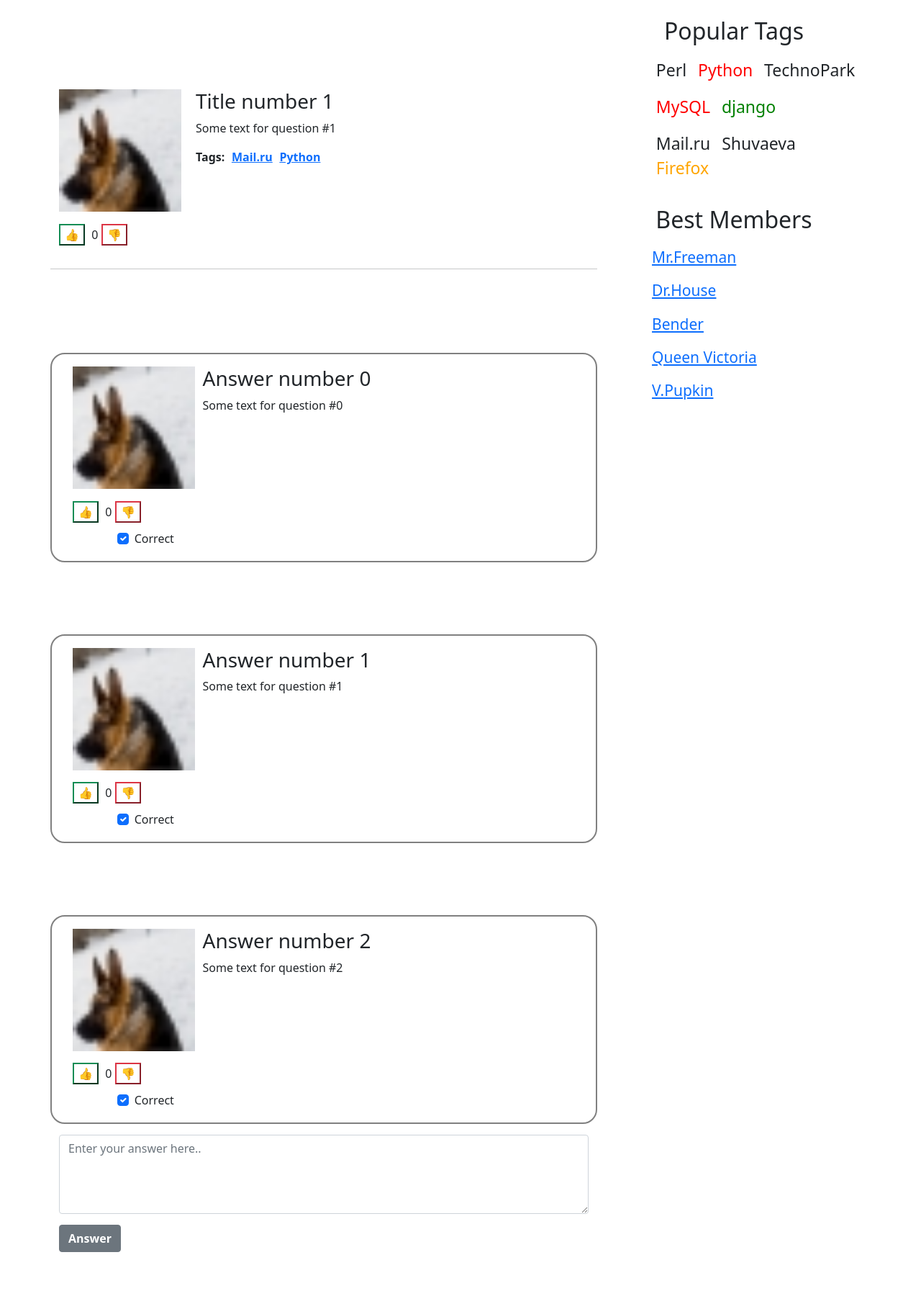
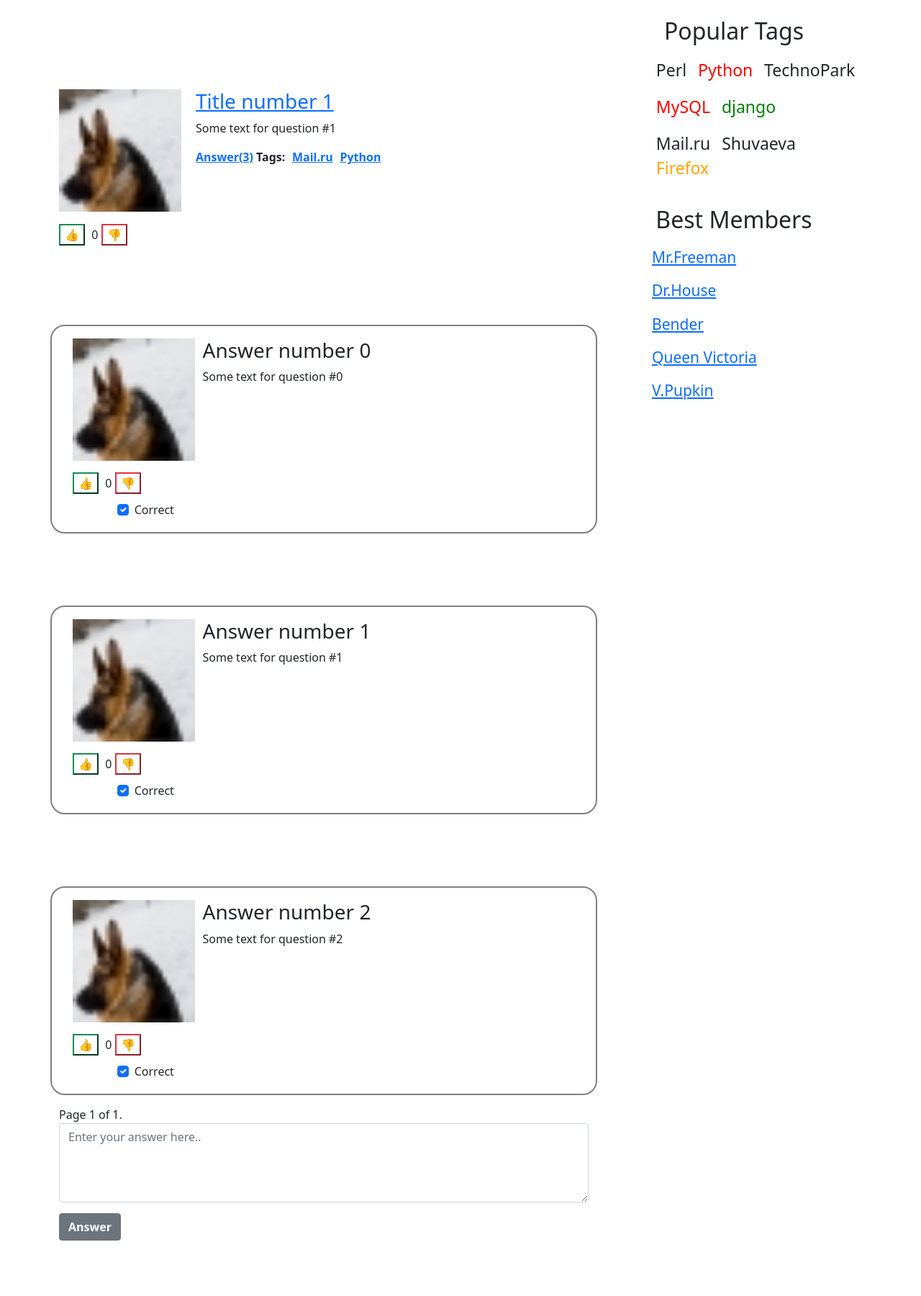
Before and after one commit to Kostich31/askme_kostinich, a Django app: page /question/1/ in a window 1280 px wide. Shown: the part 76-1876 px from the top of the page at 72% size. Run offline with Django 3.2, Linux system fonts and the light colour scheme; some libraries are stand-ins or nearby versions.

Commit message:
Добавил пагинацию и изменил урлы

```diff
--- /dev/null
+++ b/app/urls.py
@@ -0,0 +1,14 @@
+
+from django.urls import path
+
+from app import views
+
+app_urlpatterns = [
+    path('ask/', views.ask, name='ask'),
+    path('login/', views.login, name='login'),
+    path('question/<int:pk>/', views.question, name='one_question'),
+    path('signup/', views.signup, name='signup'),
+    path('settings/', views.settings, name='settings'),
+    path('tag/<tag>/', views.tag, name='tag'),
+    path('', views.index, name='index'),
+]
--- a/app/views.py
+++ b/app/views.py
@@ -22,8 +22,8 @@ answers = [
 list_all_tags = ['Perl', 'Python', 'TechnoPark', 'MYSQL', 'django', 'Mail.ru', 'Shuvaeva', 'Firefox']
 
 
-def paginate(objects_list, request, per_page=5):
-    paginator = Paginator(questions, 5)
+def paginate(data, request, per_page=5):
+    paginator = Paginator(data, 5)
     page_number = request.GET.get('page')
     return paginator.get_page(page_number)
 
@@ -43,7 +43,8 @@ def login(request):
 
 def question(request, pk):
      question = questions[pk]
-     return render(request, "question.html", {"question": question, "answers": answers,
+     answerss = paginate(answers, request,3)
+     return render(request, "question.html", {"question": question, "answers": answerss,
                                               "tags": sample(list_all_tags, 2)})
 
 
--- a/askmeKostinich/urls.py
+++ b/askmeKostinich/urls.py
@@ -17,15 +17,8 @@ from django.contrib import admin
 from django.urls import path
 
 from app import views
+from app import urls
 
 urlpatterns = [
     path('admin/', admin.site.urls),
-
-    path('ask/', views.ask, name='ask'),
-    path('login/', views.login, name='login'),
-    path('question/<int:pk>/', views.question, name='one_question'),
-    path('signup/', views.signup, name='signup'),
-    path('settings/', views.settings, name='settings'),
-    path('tag/<tag>/', views.tag, name='tag'),
-    path('', views.index, name='index'),
-]
+] + urls.app_urlpatterns
--- a/templates/include/pagination.html
+++ b/templates/include/pagination.html
@@ -1,17 +1,17 @@
 <div class="pagination">
     <span class="step-links">
-        {% if questions.has_previous %}
+        {% if content.has_previous %}
             <a href="?page=1">&laquo; first</a>
-            <a href="?page={{ questions.previous_page_number }}">previous</a>
+            <a href="?page={{ content.previous_page_number }}">previous</a>
         {% endif %}
 
         <span class="current">
-            Page {{ questions.number }} of {{ questions.paginator.num_pages }}.
+            Page {{ content.number }} of {{ content.paginator.num_pages }}.
         </span>
 
-        {% if questions.has_next %}
-            <a href="?page={{ questions.next_page_number }}">next</a>
-            <a href="?page={{ questions.paginator.num_pages }}">last &raquo;</a>
+        {% if content.has_next %}
+            <a href="?page={{ content.next_page_number }}">next</a>
+            <a href="?page={{ content.paginator.num_pages }}">last &raquo;</a>
         {% endif %}
     </span>
 </div>
--- a/templates/index.html
+++ b/templates/index.html
@@ -12,9 +12,9 @@
 {% endblock content %}
 
 {% block pagination %}
-{% include "include/pagination.html" %}
+{% include "include/pagination.html" with content=questions %}
 {% endblock pagination %}
+
 {% block linkjs %}
  <script type="text/javascript" src="{% static 'js/like.js' %}"></script>
 {% endblock linkjs %}
- </html>
--- a/templates/question.html
+++ b/templates/question.html
@@ -6,36 +6,18 @@
 {% endblock link %}
 
 {% block content %}
-  <div class="row">
-    <div class="col-3">
-      <img src="{% static 'img/avatar_30.jpg' %}" id="main_ava">
-      <div class="like">
-        <button type ="button" class="plus_btn">&#128077</span> </button>
-        <span class="counter">0</span>
-        <button type ="button" class="minus_btn">&#128078</span> </button>
-      </div>
-    </div>
-    <div class="col-9">
-      <h3 class="title">{{ question.title }}</h3>
-      <div class="text" id="text_question">
-        {{ question.text }}
-      </div>
-      <div class="row_in_question">
-        Tags:
-          {% for tag in tags %}
-            <a href="{% url "tag" tag=tag %}" class="black-jeck">{{ tag }}</a>
-          {% endfor %}
-      </div>
+{% include "include/singlequestion.html" %}
+<div class="answer block">
+  {% for answer in answers %}
+    {% include "include/singleanswer.html" %}
+  {% endfor %}
 
-    </div>
-    <hr id="hr">
-  </div>
+  {% include 'include/pagination.html' with content=answers %}
+</div>
 
-{% for answer in answers %}
-    {% include "include/singleanswer.html" %}
-{% endfor %}
-  <form>
-    <textarea class="form-control"  rows="4" placeholder="Enter your answer here.."></textarea>
-    <button type="button" class="btn btn-secondary btn_answer">Answer</button>
-  </form>
+
+<form>
+  <textarea class="form-control"  rows="4" placeholder="Enter your answer here.."></textarea>
+  <button type="button" class="btn btn-secondary btn_answer">Answer</button>
+</form>
 {% endblock content %}
--- a/templates/tag.html
+++ b/templates/tag.html
@@ -13,5 +13,5 @@
     {% endfor %}
 {% endblock content %}
 {% block pagination %}
-{% include "include/pagination.html" %}
+{% include "include/pagination.html" with content=questions %}
 {% endblock pagination %}
```
Also changed, not shown: templates/ask.html (line endings or trailing spaces), templates/include/singleanswer.html (line endings or trailing spaces), templates/include/singlequestion.html (line endings or trailing spaces).
